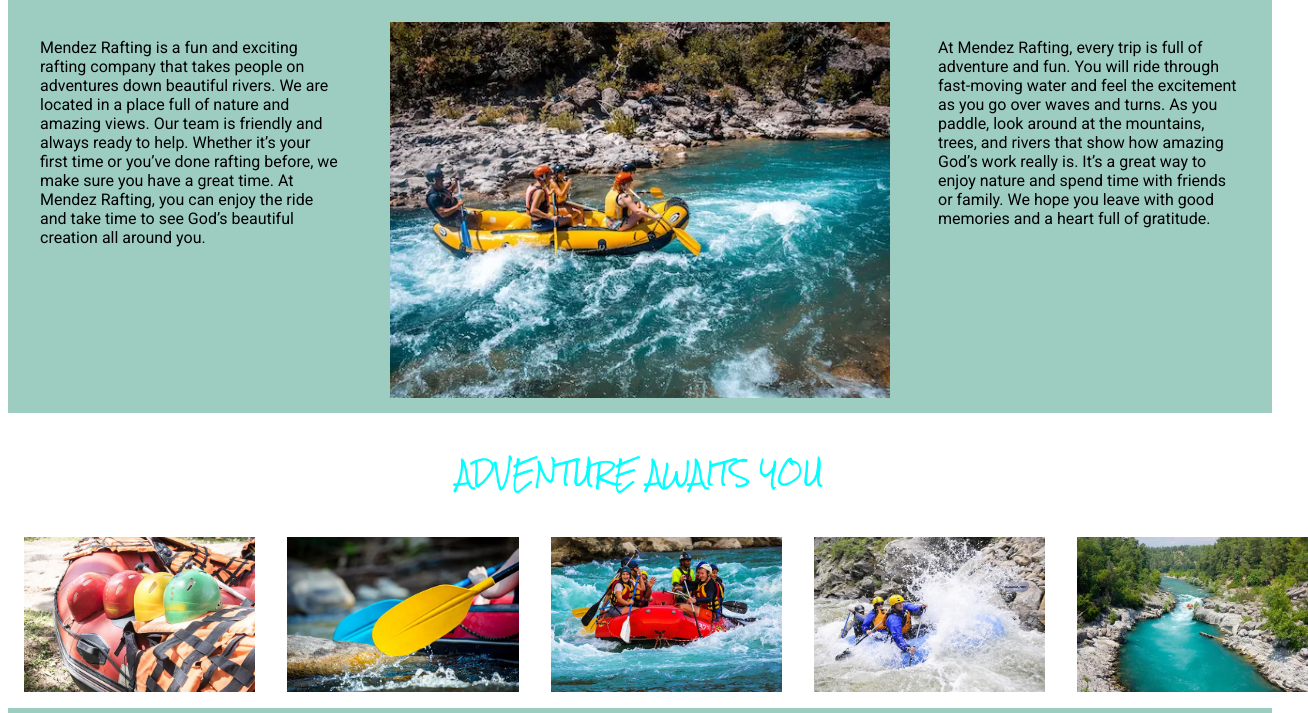
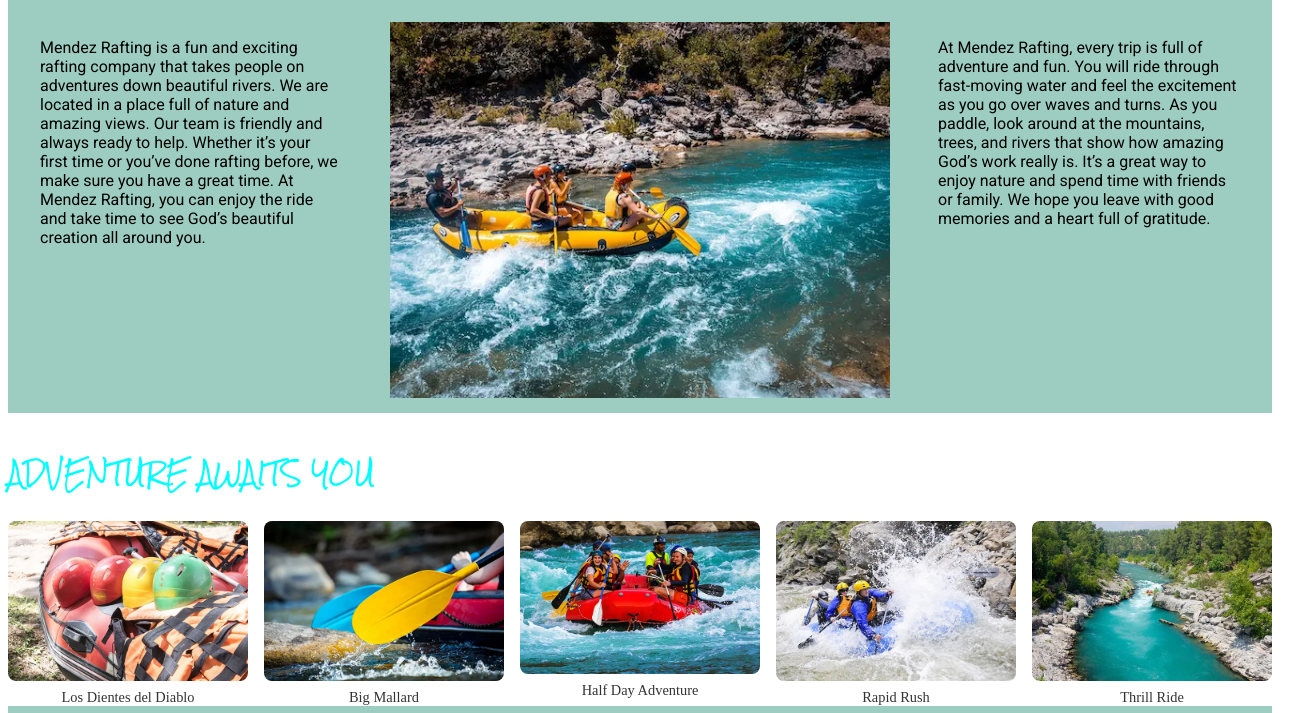
Before and after one commit to JaredMendez/wdd130, a plain HTML site: page wwr/about.html in a window 1280 px wide. Shown: the part 1075-1788 px from the top of the page, 1308 px wide, since content can reach past the window. Drawn offline with Linux system fonts and the light colour scheme.

Commit message:
more changes to met the rubric

```diff
--- a/wwr/about.html
+++ b/wwr/about.html
@@ -3,9 +3,9 @@
 <head>
     <meta charset="UTF-8">
     <meta name="viewport" content="width=device-width, initial-scale=1.0">
-    <meta name="description" content="This is the About Me page from my WWR Website">
+    <meta name="description" content="This is the About Us page from my WWR Website">
     <meta name="author" content="jared Mendez">
-    <title>About Me</title>
+    <title>About Us</title>
     <link rel="preconnect" href="https://fonts.googleapis.com">
     <link rel="preconnect" href="https://fonts.gstatic.com" crossorigin>
     <link href="https://fonts.googleapis.com/css2?family=Roboto:ital,wght@0,100..900;1,100..900&family=Rock+Salt&display=swap" rel="stylesheet">
@@ -42,29 +42,43 @@
                 <p>At Mendez Rafting, every trip is full of adventure and fun. You will ride through fast-moving water and feel the excitement as you go over waves and turns. As you paddle, look around at the mountains, trees, and rivers that show how amazing God’s work really is. It’s a great way to enjoy nature and spend time with friends or family. We hope you leave with good memories and a heart full of gratitude.</p>
             </div>
         </section>
-
         <section class="adventure">
             <h2>ADVENTURE AWAITS YOU</h2>
             <div class="adventureimg">
-                <img src="images/wwr_3rd-img.webp" alt="1">
-                <img src="images/wwr_4th-img.webp" alt="2">
-                <img src="images/wwr_5th-img.webp" alt="3">
-                <img src="images/wwr_6th-img.webp" alt="4">
-                <img src="images/wwr_7th-img.webp" alt="5">
+              <figure>
+                <img src="images/wwr_3rd-img.webp" alt="Los Dientes del Diablo">
+                <figcaption>Los Dientes del Diablo</figcaption>
+              </figure>
+              <figure>
+                <img src="images/wwr_4th-img.webp" alt="Big Mallard">
+                <figcaption>Big Mallard</figcaption>
+              </figure>
+              <figure>
+                <img src="images/wwr_5th-img.webp" alt="Half Day Adventure">
+                <figcaption>Half Day Adventure</figcaption>
+              </figure>
+              <figure>
+                <img src="images/wwr_6th-img.webp" alt="Rapid Rush">
+                <figcaption>Rapid Rush</figcaption>
+              </figure>
+              <figure>
+                <img src="images/wwr_7th-img.webp" alt="Thrill Ride">
+                <figcaption>Thrill Ride</figcaption>
+              </figure>
             </div>
-        </section>
+          </section>
     </main>
     <footer>
 
         <nav class="sociallinks">
             <a href="https://www.facebook.com" target="_blank">
-                <img src="images/facebook-logo.webp" alt="Facebook logo" width="45px">
+                <img src="images/facebook-logo.webp" alt="Facebook logo" width="45">
             </a>
             <a href="https://www.instagram.com" target="_blank">
-                <img src="images/instagram-logo.webp" alt="Instagram logo" width="45px">
+                <img src="images/instagram-logo.webp" alt="Instagram logo" width="45">
             </a>
             <a href="https://www.tiktok.com" target="_blank">
-                <img src="images/tik-tok-logo.webp" alt="Tik Tok logo" width="45px">
+                <img src="images/tik-tok-logo.webp" alt="Tik Tok logo" width="45">
             </a>
         </nav>
         <p>© 🦍 2025 🦍 Mendez' Rafts 🦍 Jared Mendez 🦍</p>
--- a/wwr/styles/rafting.css
+++ b/wwr/styles/rafting.css
@@ -109,19 +109,30 @@ nav ul.menu li a:hover {
 
 /* ADVENTURE */
 
-.adventure {
-    text-align: center;
-}
-
 .adventureimg {
     display: flex;
-}
+    justify-content: space-between;
+    gap: 1rem;
+  }
 
-.adventureimg img {
-    margin: 1rem;
-    max-width: 18.3%;
-    max-height: auto;
-}
+  .adventureimg figure {
+    flex: 1;
+    text-align: center;
+    margin: 0;
+  }
+
+  .adventureimg img {
+    width: 100%;
+    height: auto;
+    border-radius: 8px;
+    display: block;
+  }
+
+  .adventureimg figcaption {
+    margin-top: 0.5rem;
+    font-size: 0.9rem;
+    color: #333;
+  }
 
 /* FOOTER */
 
```
